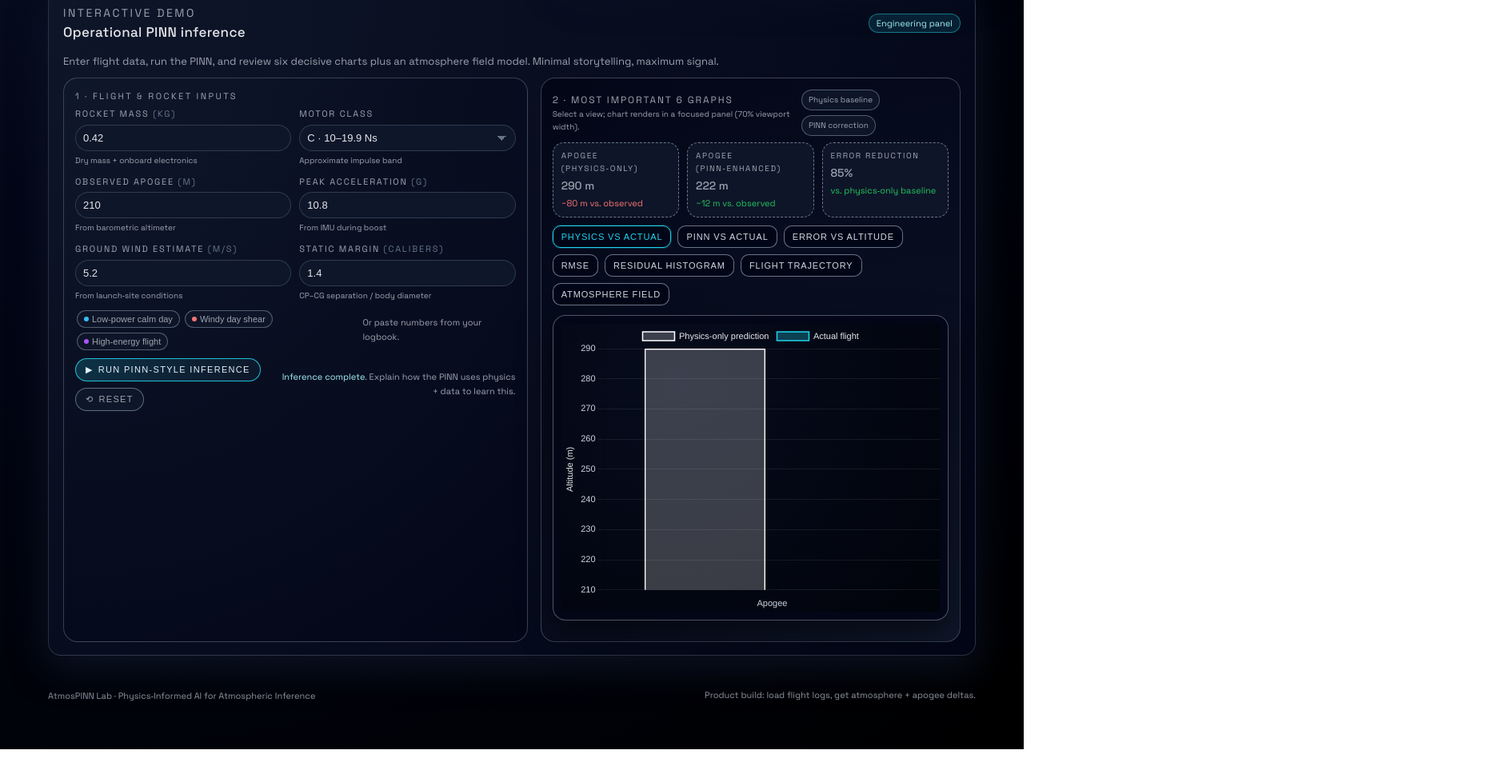
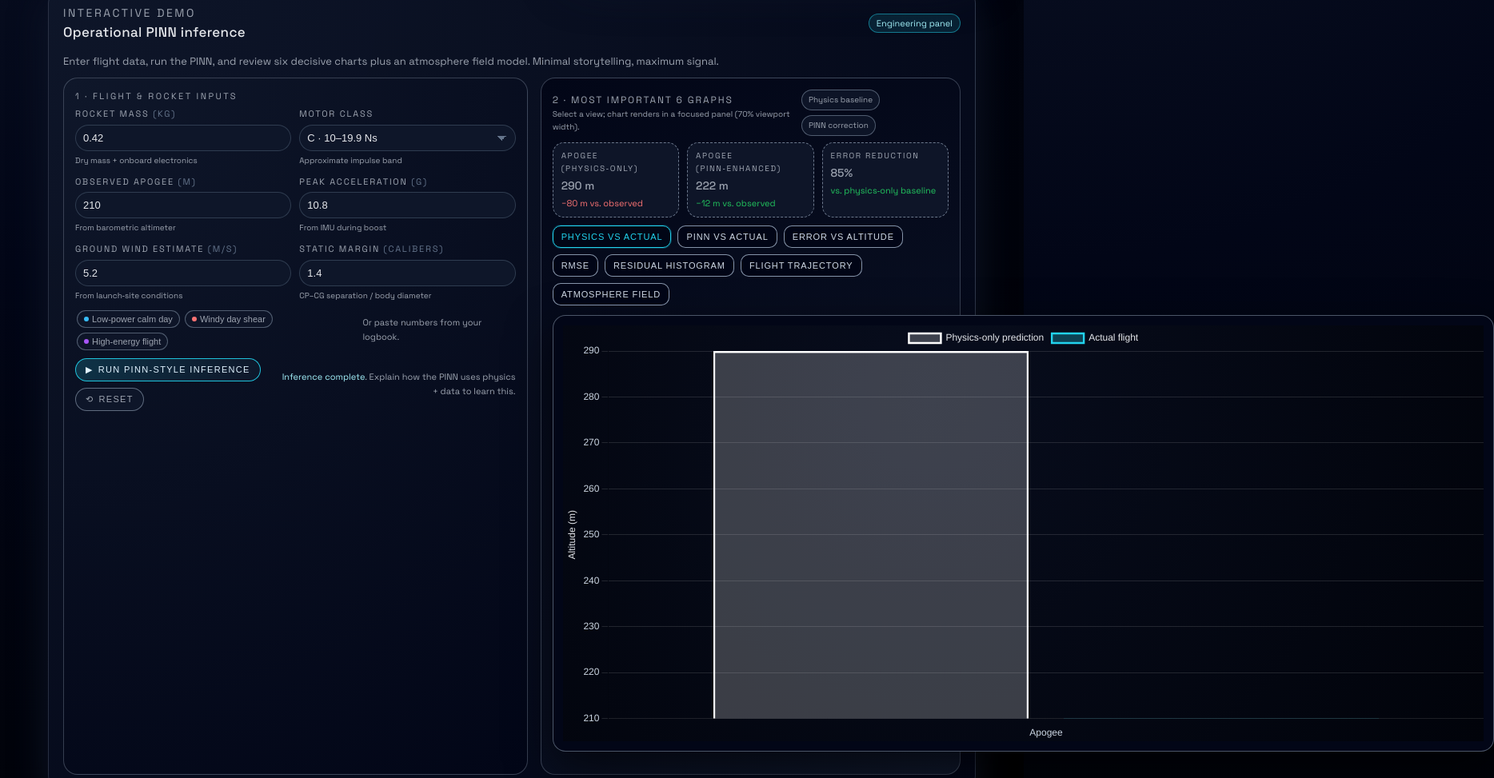
Before and after one commit to monishallada/Aerospace-Pinn, a website: page index.html in a window 1280 px wide. Shown: the part 651-1624 px from the top of the page at 80% size, 1868 px wide, since content can reach past the window. Before the commit the page ends 1588 px from the top, so only its background shows below. Drawn offline with nearby package versions, Linux system fonts and the light colour scheme.

Commit message:
k;wrfmk;mfwmkw

```diff
--- a/index.html
+++ b/index.html
@@ -805,8 +805,8 @@
         cursor: pointer;
         padding: 7px 10px;
         border-radius: 10px;
-        border: 1px solid rgba(148, 163, 184, 0.7);
-        background: rgba(2, 6, 23, 0.9);
+        border: 1px solid rgba(148, 163, 184, 0.9);
+        background: rgba(2, 6, 23, 0.95);
         color: #cfd8e3;
         font-size: 11px;
         letter-spacing: 0.08em;
@@ -823,22 +823,22 @@
       }
 
       .chart-display {
-        width: 70vw;
-        max-width: 100%;
-        min-width: 260px;
+        width: 92vw;
+        max-width: 1280px;
+        min-width: 320px;
         border-radius: var(--radius-lg);
         border: 1px solid rgba(148, 163, 184, 0.5);
         background: #020617;
-        box-shadow: 0 16px 40px rgba(0, 0, 0, 0.55);
-        padding: 10px;
-        margin: 0 auto 12px;
+        box-shadow: 0 20px 55px rgba(0, 0, 0, 0.6);
+        padding: 12px;
+        margin: 0 auto 14px;
       }
 
       .chart-display canvas {
         width: 100%;
-        height: 360px;
-        background: radial-gradient(circle at 30% 20%, rgba(15, 23, 42, 0.35), #01030a);
-        max-height: 70vh;
+        height: 520px;
+        background: radial-gradient(circle at 40% 18%, rgba(17, 24, 39, 0.38), #01030a);
+        max-height: 75vh;
       }
 
       @media (max-width: 720px) {
@@ -846,7 +846,7 @@
           width: 100%;
         }
         .chart-display canvas {
-          height: 280px;
+          height: 340px;
         }
       }
 
@@ -1431,14 +1431,14 @@
                 data: [baselineApogee],
                 backgroundColor: "rgba(255,255,255,0.22)",
                 borderColor: "#ffffff",
-                borderWidth: 1.5,
+                borderWidth: 2.4,
               },
               {
                 label: "Actual flight",
                 data: [observedApogee],
                 backgroundColor: "rgba(34, 211, 238, 0.28)",
                 borderColor: "#22d3ee",
-                borderWidth: 1.5,
+                borderWidth: 2.4,
               },
             ],
           },
@@ -1455,14 +1455,14 @@
                 data: [pinnApogee],
                 backgroundColor: "rgba(255,255,255,0.22)",
                 borderColor: "#ffffff",
-                borderWidth: 1.5,
+                borderWidth: 2.4,
               },
               {
                 label: "Actual flight",
                 data: [observedApogee],
                 backgroundColor: "rgba(34, 211, 238, 0.28)",
                 borderColor: "#22d3ee",
-                borderWidth: 1.5,
+                borderWidth: 2.4,
               },
             ],
           },
@@ -1484,7 +1484,8 @@
                 borderColor: "#ffffff",
                 backgroundColor: "rgba(255, 255, 255, 0.08)",
                 tension: 0.32,
-                borderWidth: 2,
+                borderWidth: 2.6,
+                fill: true,
               },
               {
                 label: "PINN residual",
@@ -1492,7 +1493,8 @@
                 borderColor: "#22d3ee",
                 backgroundColor: "rgba(34, 211, 238, 0.12)",
                 tension: 0.32,
-                borderWidth: 2,
+                borderWidth: 2.6,
+                fill: true,
               },
             ],
           },
@@ -1512,14 +1514,14 @@
                 data: [rmseBaseline],
                 backgroundColor: "rgba(255,255,255,0.22)",
                 borderColor: "#ffffff",
-                borderWidth: 1.5,
+                borderWidth: 2.4,
               },
               {
                 label: "PINN",
                 data: [rmsePinn],
                 backgroundColor: "rgba(34, 211, 238, 0.25)",
                 borderColor: "#22d3ee",
-                borderWidth: 1.5,
+                borderWidth: 2.4,
               },
             ],
           },
@@ -1537,11 +1539,15 @@
                 label: "Physics residuals",
                 data: bins.physicsCounts,
                 backgroundColor: "rgba(255, 255, 255, 0.28)",
+                borderColor: "#ffffff",
+                borderWidth: 1.4,
               },
               {
                 label: "PINN residuals",
                 data: bins.pinnCounts,
                 backgroundColor: "rgba(34, 211, 238, 0.32)",
+                borderColor: "#22d3ee",
+                borderWidth: 1.4,
               },
             ],
           },
@@ -1560,24 +1566,27 @@
                 data: actualTrajectory,
                 borderColor: "#ffffff",
                 backgroundColor: "rgba(255, 255, 255, 0.08)",
-                borderWidth: 2,
+                borderWidth: 2.8,
                 tension: 0.25,
+                fill: true,
               },
               {
                 label: "Physics‑only sim",
                 data: baselineTrajectory,
                 borderColor: "#22d3ee",
                 backgroundColor: "rgba(34, 211, 238, 0.08)",
-                borderWidth: 2,
+                borderWidth: 2.4,
                 tension: 0.25,
+                fill: true,
               },
               {
                 label: "PINN‑corrected sim",
                 data: pinnTrajectory,
                 borderColor: "#a5b4fc",
                 backgroundColor: "rgba(165, 180, 252, 0.08)",
-                borderWidth: 2,
+                borderWidth: 2.4,
                 tension: 0.25,
+                fill: true,
               },
             ],
           },
@@ -1593,7 +1602,7 @@
             ? {
                 labels: {
                   color: "#e5e7eb",
-                  font: { size: 11 },
+                  font: { size: 12 },
                 },
               }
             : { display: false },
@@ -1611,9 +1620,9 @@
 
       function axisOptions(label) {
         return {
-          title: { display: true, text: label, color: "#e5e7eb", font: { size: 11 } },
-          grid: { color: "rgba(255, 255, 255, 0.08)" },
-          ticks: { color: "#cbd5e1", font: { size: 11 } },
+          title: { display: true, text: label, color: "#e5e7eb", font: { size: 12 } },
+          grid: { color: "rgba(255, 255, 255, 0.12)" },
+          ticks: { color: "#cbd5e1", font: { size: 12 } },
         };
       }
 
@@ -1625,12 +1634,12 @@
           scales: {
             x: {
               grid: { display: false },
-              ticks: { color: "#cbd5e1", font: { size: 11 } },
+              ticks: { color: "#cbd5e1", font: { size: 12 } },
             },
             y: {
-              title: { display: true, text: label, color: "#e5e7eb", font: { size: 11 } },
-              grid: { color: "rgba(255, 255, 255, 0.08)" },
-              ticks: { color: "#cbd5e1", font: { size: 11 } },
+              title: { display: true, text: label, color: "#e5e7eb", font: { size: 12 } },
+              grid: { color: "rgba(255, 255, 255, 0.12)" },
+              ticks: { color: "#cbd5e1", font: { size: 12 } },
               beginAtZero: suggestedZero,
             },
           },
```
